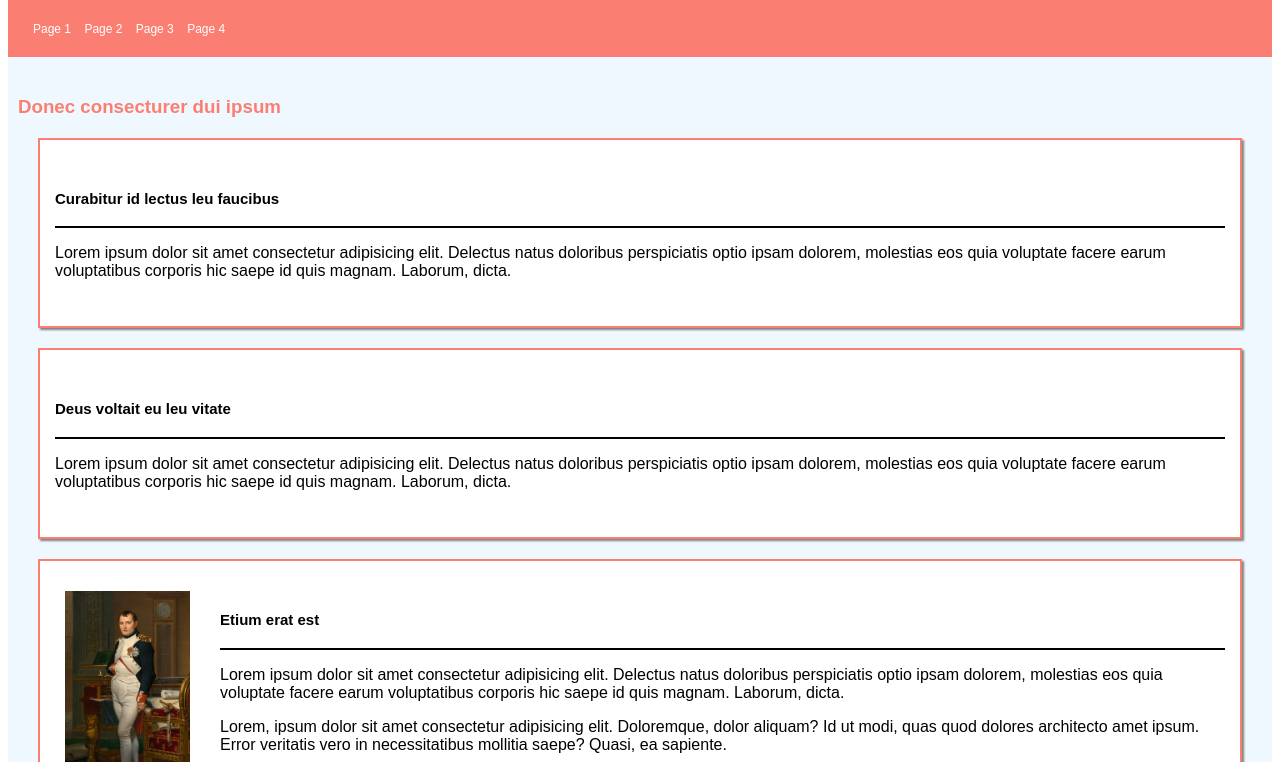
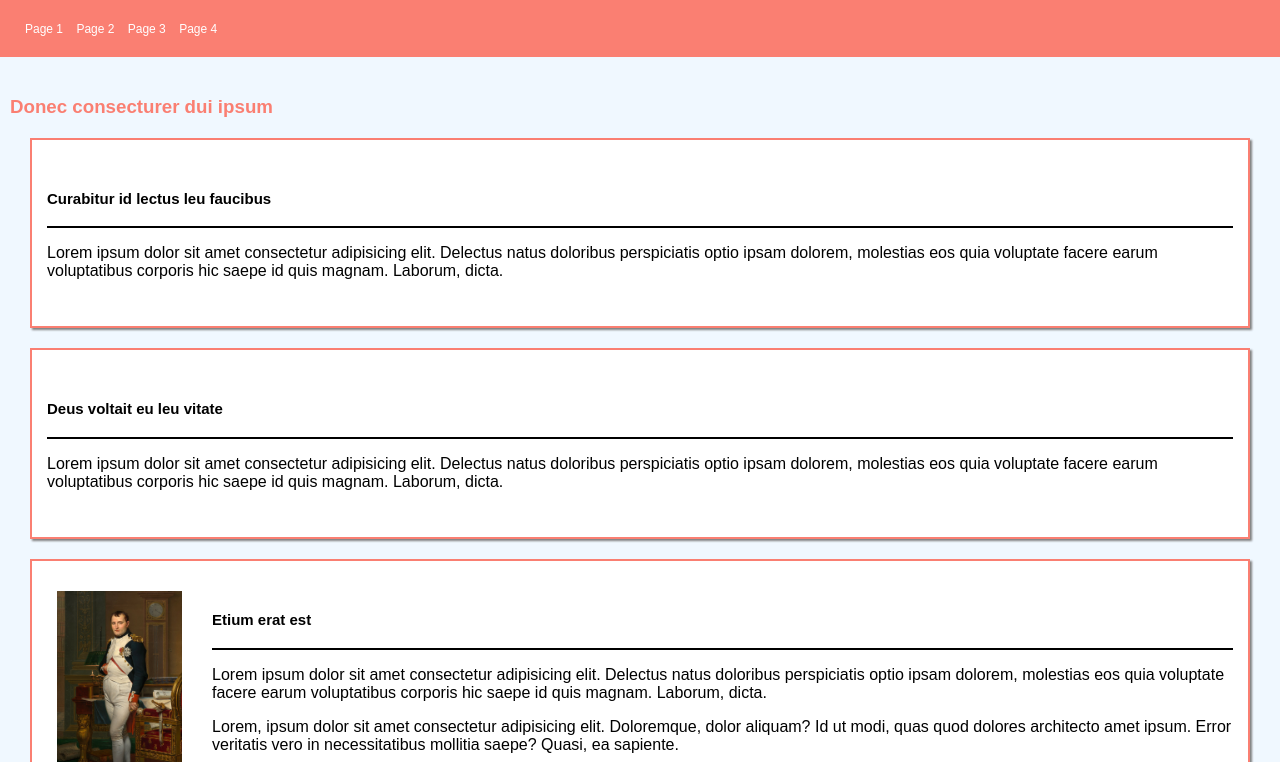
Before and after one commit to krisbobak/krisbobak.github.io, a plain HTML site: page semantics_and_attributes/index.html in a window 1280 px wide. Shown: the part 141-903 px from the top of the page. Drawn offline with Linux system fonts and the light colour scheme.

Commit message:
basic nav bar

```diff
--- /dev/null
+++ b/basic_nav_bar/css/style.css
@@ -0,0 +1,6 @@
+body{
+    margin: 0px;
+}
+nav{
+    background-color: blueviolet;
+}
--- a/semantics_and_attributes/css/style.css
+++ b/semantics_and_attributes/css/style.css
@@ -1,3 +1,7 @@
+body{
+    margin: 0px;
+}
+
 #header{
     color: white;
     background-color: #FA7F72;
```
Also changed, not shown: basic_nav_bar/index.html (added, +13 -0 lines).
